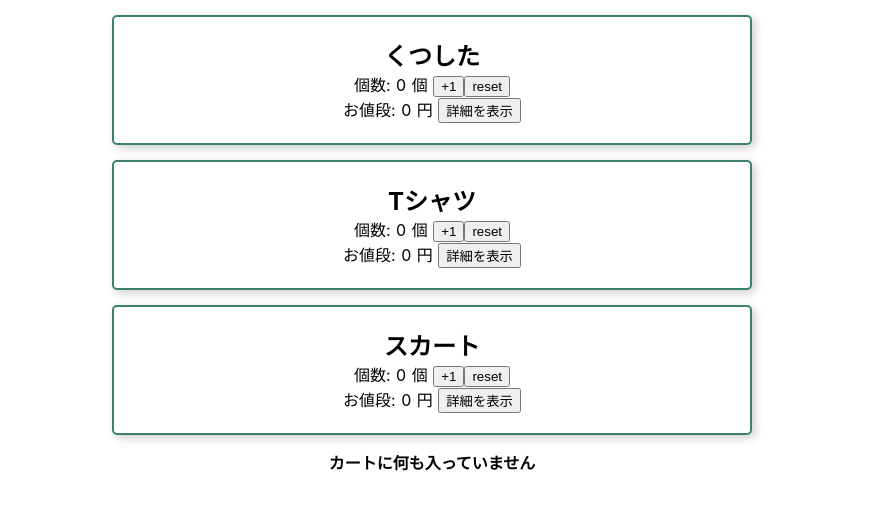
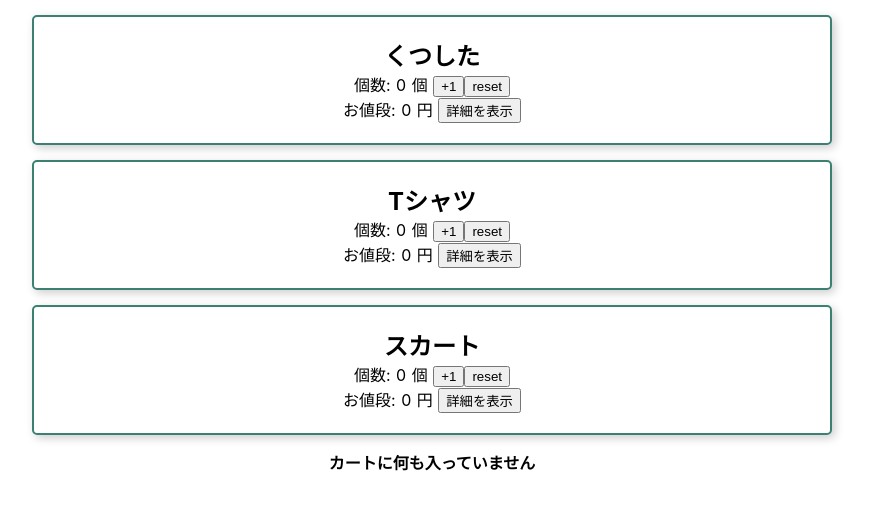
Before and after one commit to kaoru1985/marmot, a Nuxt app: page / in a window 1280 px wide. Shown: the top 510 px of the page, without its empty margins (208-1077 px from the left). Built offline with nearby package versions, Linux system fonts and the light colour scheme.

Commit message:
cssちょっと修正

```diff
--- a/components/Hoge1.vue
+++ b/components/Hoge1.vue
@@ -38,7 +38,8 @@
 
 <style>
 section {
-  width: 50%;
+  width: 80%;
+  max-width: 800px;
   margin: 15px auto;
   padding: 20px;
   border: solid 2px #3b8070;
```
